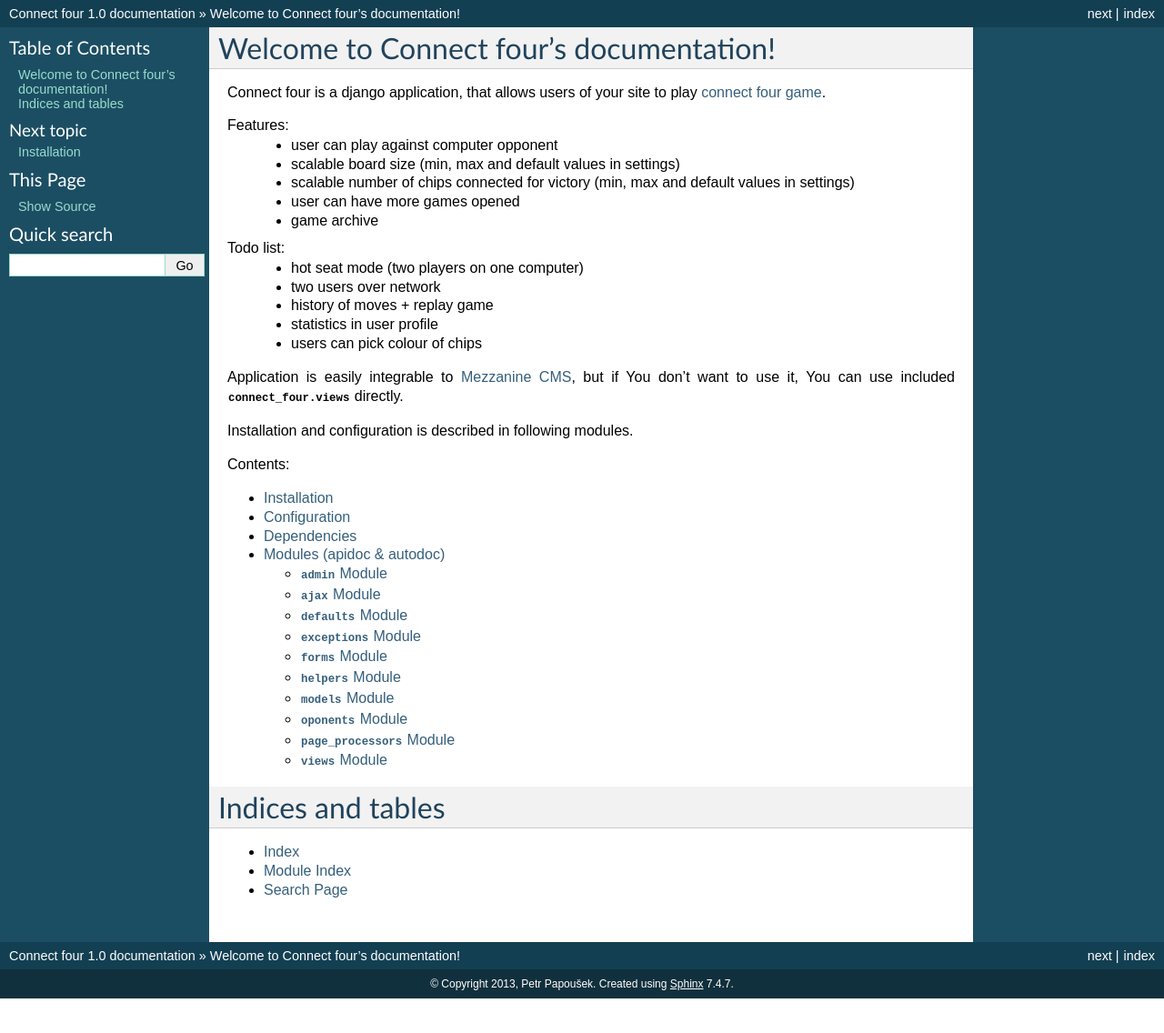
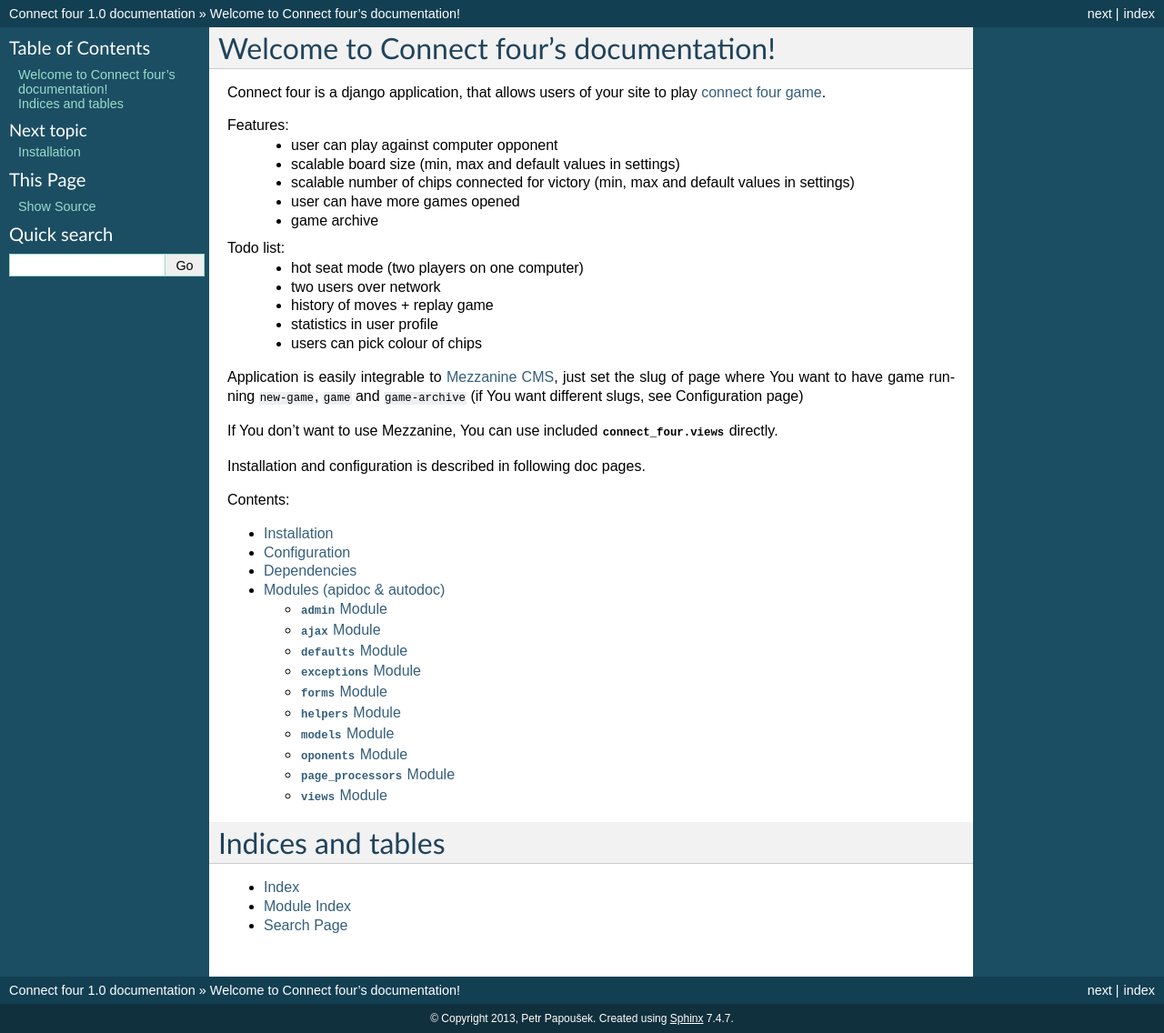
Before and after one commit to PetrPapousek/django-connect-four, a Sphinx documentation site: the page built from docs/index.rst, in a window 1280 px wide. Shown: the whole page at 91% size. Built offline with Sphinx 7.4.7, drawn with Linux system fonts in a browser that asks for light colours; before the commit the page ends 1098 px from its top, so only the background shows below that.

```diff
--- a/docs/index.rst
+++ b/docs/index.rst
@@ -23,10 +23,12 @@ Todo list:
  * users can pick colour of chips
 
 Application is easily integrable to `Mezzanine CMS <http://mezzanine.jupo.org/>`_,
-but if You don't want to use it, You can use included :mod:`connect_four.views`
-directly.
+just set the slug of page where You want to have game running ``new-game``, ``game`` and
+``game-archive`` (if You want different slugs, see Configuration page)
 
-Installation and configuration is described in following modules.
+If You don't want to use Mezzanine, You can use included :mod:`connect_four.views` directly.
+
+Installation and configuration is described in following doc pages.
 
 Contents:
 
```
Also changed, not shown: README.rst (+7 -2 lines), 4 other files.
